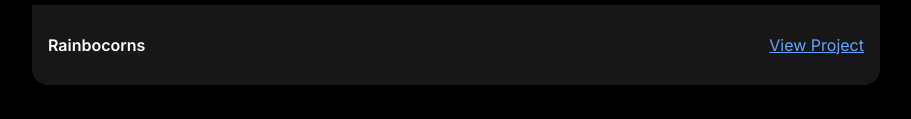
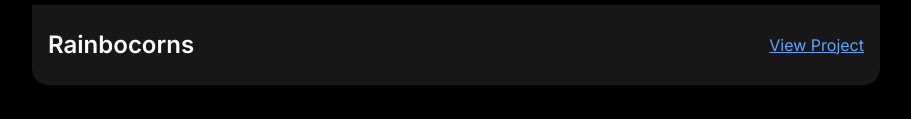
Before and after one commit to orbitect/Orbitect.github.io, a website: page index.html in a window 1280 px wide. Shown: the part 2589-2708 px from the top of the page, without its empty margins (184-1095 px from the left). Drawn offline with nearby package versions, Linux system fonts and the light colour scheme; animation ran at ten frames a second.

Commit message:
Minor fix

```diff
--- a/index.html
+++ b/index.html
@@ -459,7 +459,7 @@
 
         <!-- Project footer -->
         <div class="w-full h-20 bg-neutral-900 rounded-b-2xl mt-2 flex items-center px-4">
-          <span class="font-['Inter'] text-white font-semibold">Rainbocorns</span>
+          <span class="font-['Inter'] text-white font-semibold text-2xl">Rainbocorns</span>
           <a href="#" class="ml-auto font-['Inter'] text-blue-400 underline">View Project</a>
         </div>
       </section>
```
